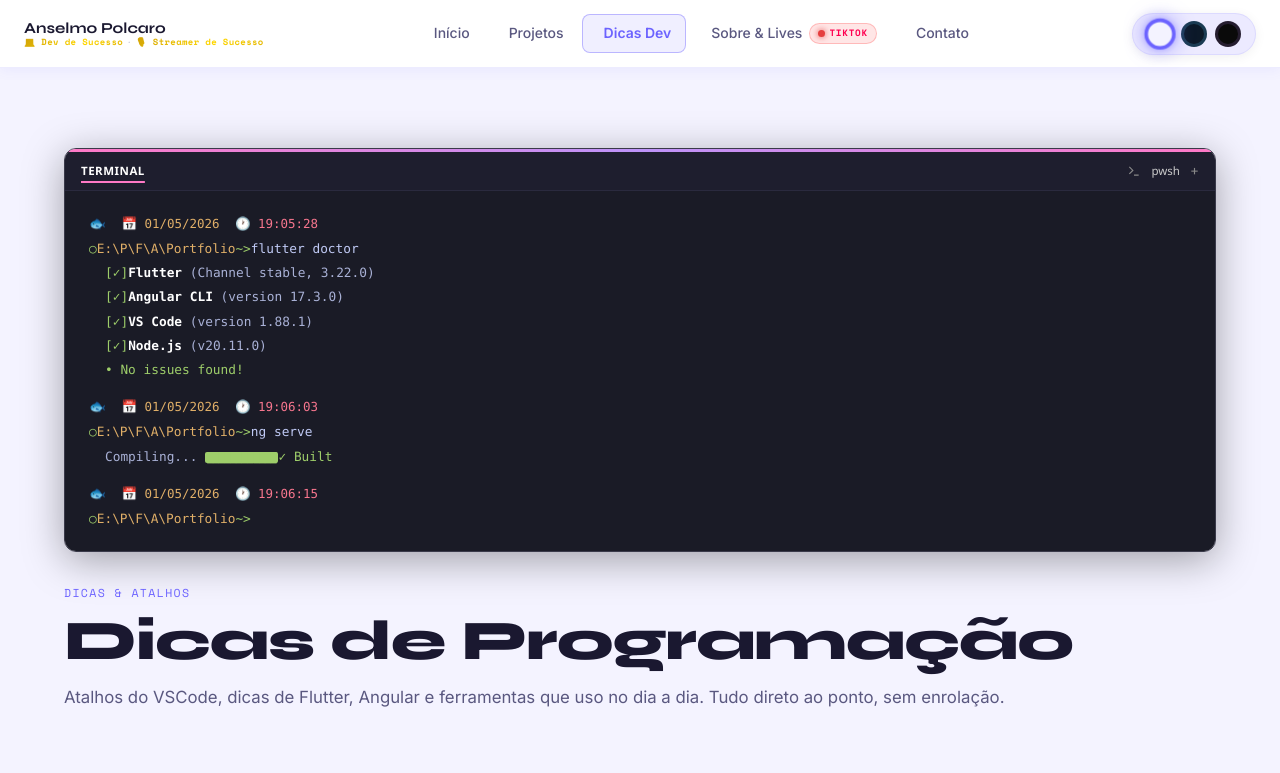
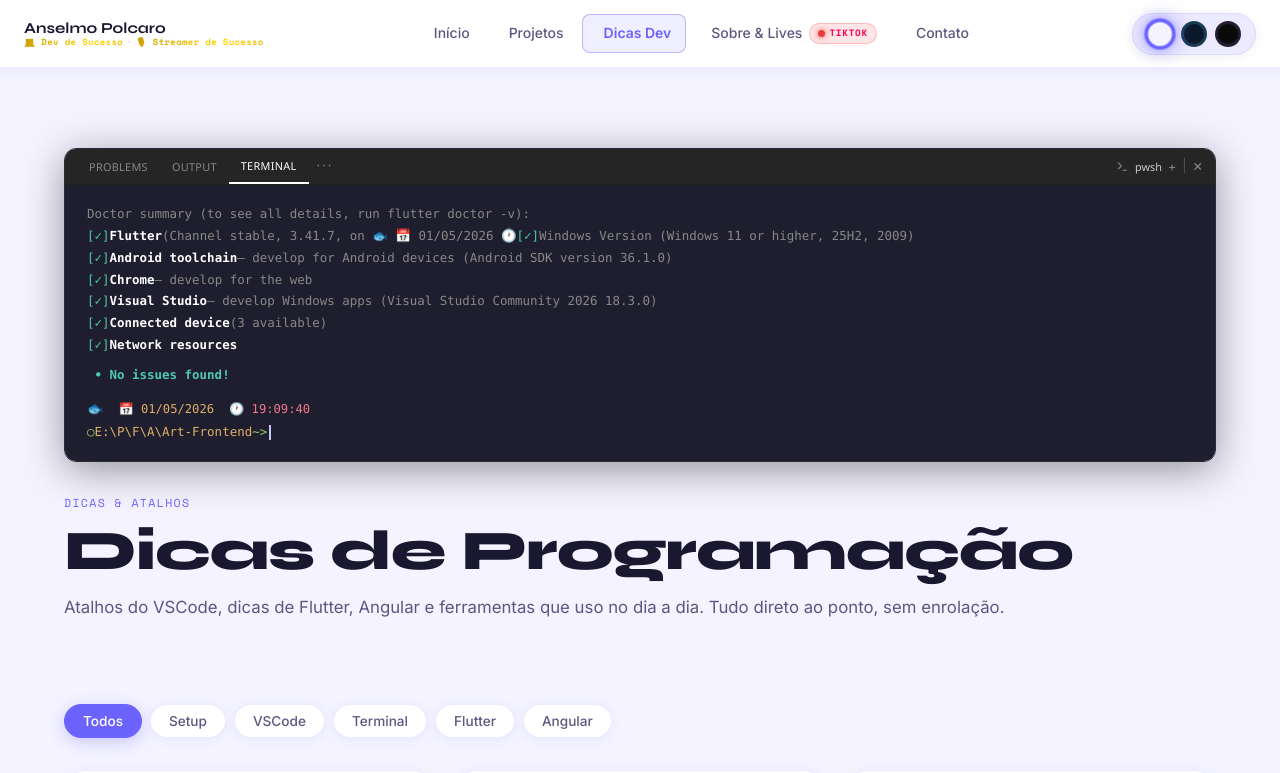
Before and after one commit to polcaronet/Portifolio, an Angular app: page /conteudo in a window 1280 px wide. Shown: the top 773 px of the page. Built offline with nearby package versions, Linux system fonts and the light colour scheme.

Commit message:
fix(conteudo): terminal banner fiel ao VS Code com flutter doctor real

```diff
--- a/src/app/pages/conteudo/conteudo.component.html
+++ b/src/app/pages/conteudo/conteudo.component.html
@@ -4,69 +4,64 @@
 
       <!-- Header - Terminal Banner -->
       <div class="terminal-banner">
-        <!-- Top accent bar -->
-        <div class="terminal-accent-bar"></div>
-        <!-- Title bar -->
+        <!-- Title bar (VS Code style) -->
         <div class="terminal-titlebar">
-          <div class="terminal-tabs">
-            <span class="terminal-tab-label">TERMINAL</span>
+          <div class="terminal-tabs-left">
+            <span class="terminal-tab-item">PROBLEMS</span>
+            <span class="terminal-tab-item">OUTPUT</span>
+            <span class="terminal-tab-item active">TERMINAL</span>
+            <span class="terminal-tab-dots">···</span>
           </div>
-          <div class="terminal-winbtns">
-            <span class="terminal-winbtn">
-              <svg width="14" height="14" viewBox="0 0 24 24" fill="none" stroke="currentColor" stroke-width="2">
+          <div class="terminal-tabs-right">
+            <span class="terminal-icon">
+              <svg width="13" height="13" viewBox="0 0 24 24" fill="none" stroke="currentColor" stroke-width="2">
                 <polyline points="4 17 10 11 4 5"></polyline>
                 <line x1="12" y1="19" x2="20" y2="19"></line>
               </svg>
             </span>
-            <span class="terminal-winbtn-text">pwsh</span>
-            <span class="terminal-winbtn">+</span>
+            <span class="terminal-icon-text">pwsh</span>
+            <span class="terminal-icon">+</span>
+            <span class="terminal-icon-sep">|</span>
+            <span class="terminal-icon">✕</span>
           </div>
         </div>
         <!-- Terminal body -->
         <div class="terminal-body">
-          <!-- Prompt block 1 -->
-          <div class="terminal-line t-info">
-            <span class="t-fish">🐟</span>&nbsp;&nbsp;<span class="t-date">📅 01/05/2026</span>&nbsp;&nbsp;<span
-              class="t-time">🕐 19:05:28</span>
+          <div class="terminal-line t-dim">Doctor summary (to see all details, run flutter doctor -v):</div>
+          <div class="terminal-line">
+            <span class="t-check">[✓]</span> <span class="t-bold">Flutter</span> <span class="t-dim">(Channel stable,
+              3.41.7, on 🐟 📅 01/05/2026 🕐</span><span class="t-check">[✓]</span> <span class="t-dim">Windows Version
+              (Windows 11 or higher, 25H2, 2009)</span>
           </div>
           <div class="terminal-line">
-            <span class="t-circle">○</span> <span class="t-path">E:\P\F\A\Portfolio</span> <span
-              class="t-arrow">~&gt;</span> <span class="t-cmd">flutter doctor</span>
+            <span class="t-check">[✓]</span> <span class="t-bold">Android toolchain</span> <span class="t-dim">– develop
+              for Android devices (Android SDK version 36.1.0)</span>
           </div>
-          <div class="terminal-line t-output">
-            <span class="t-check">[✓]</span> <span class="t-bold">Flutter</span> (Channel stable, 3.22.0)
+          <div class="terminal-line">
+            <span class="t-check">[✓]</span> <span class="t-bold">Chrome</span> <span class="t-dim">– develop for the
+              web</span>
           </div>
-          <div class="terminal-line t-output">
-            <span class="t-check">[✓]</span> <span class="t-bold">Angular CLI</span> (version 17.3.0)
+          <div class="terminal-line">
+            <span class="t-check">[✓]</span> <span class="t-bold">Visual Studio</span> <span class="t-dim">– develop
+              Windows apps (Visual Studio Community 2026 18.3.0)</span>
           </div>
-          <div class="terminal-line t-output">
-            <span class="t-check">[✓]</span> <span class="t-bold">VS Code</span> (version 1.88.1)
+          <div class="terminal-line">
+            <span class="t-check">[✓]</span> <span class="t-bold">Connected device</span> <span class="t-dim">(3
+              available)</span>
           </div>
-          <div class="terminal-line t-output">
-            <span class="t-check">[✓]</span> <span class="t-bold">Node.js</span> (v20.11.0)
+          <div class="terminal-line">
+            <span class="t-check">[✓]</span> <span class="t-bold">Network resources</span>
           </div>
-          <div class="terminal-line t-output t-success">
+          <div class="terminal-line t-success" style="margin-top: 8px;">
             • No issues found!
           </div>
-          <!-- Prompt block 2 -->
-          <div class="terminal-line t-info" style="margin-top: 12px;">
+          <!-- Fish prompt -->
+          <div class="terminal-line t-prompt-line" style="margin-top: 12px;">
             <span class="t-fish">🐟</span>&nbsp;&nbsp;<span class="t-date">📅 01/05/2026</span>&nbsp;&nbsp;<span
-              class="t-time">🕐 19:06:03</span>
+              class="t-time">🕐 19:09:40</span>
           </div>
           <div class="terminal-line">
-            <span class="t-circle">○</span> <span class="t-path">E:\P\F\A\Portfolio</span> <span
-              class="t-arrow">~&gt;</span> <span class="t-cmd">ng serve</span>
-          </div>
-          <div class="terminal-line t-output">
-            Compiling... <span class="t-progress">████████████</span> <span class="t-built">✓ Built</span>
-          </div>
-          <!-- Prompt block 3 (idle) -->
-          <div class="terminal-line t-info" style="margin-top: 12px;">
-            <span class="t-fish">🐟</span>&nbsp;&nbsp;<span class="t-date">📅 01/05/2026</span>&nbsp;&nbsp;<span
-              class="t-time">🕐 19:06:15</span>
-          </div>
-          <div class="terminal-line">
-            <span class="t-circle">○</span> <span class="t-path">E:\P\F\A\Portfolio</span> <span
+            <span class="t-circle">○</span> <span class="t-path">E:\P\F\A\Art-Frontend</span> <span
               class="t-arrow">~&gt;</span> <span class="t-cursor"></span>
           </div>
         </div>
--- a/src/app/pages/conteudo/conteudo.component.scss
+++ b/src/app/pages/conteudo/conteudo.component.scss
@@ -3,94 +3,129 @@
   border-radius: 12px;
   overflow: hidden;
   margin-bottom: 32px;
-  box-shadow: 0 8px 40px rgba(0, 0, 0, 0.35);
-  border: 1px solid #3a3a4a;
-}
-
-.terminal-accent-bar {
-  height: 3px;
-  background: linear-gradient(90deg, #ff79c6, #bd93f9, #ff79c6);
+  box-shadow: 0 8px 40px rgba(0, 0, 0, 0.4);
+  border: 1px solid #2a2a3a;
 }
 
 .terminal-titlebar {
   display: flex;
   align-items: center;
   justify-content: space-between;
-  background: #1e1e2e;
-  padding: 8px 16px;
-  border-bottom: 1px solid #2a2a3e;
+  background: #252526;
+  padding: 0 12px;
+  height: 36px;
+  border-bottom: 1px solid #1e1e1e;
 }
 
-.terminal-tabs {
+.terminal-tabs-left {
   display: flex;
   align-items: center;
+  gap: 0;
+  height: 100%;
 }
 
-.terminal-tab-label {
-  font-family: 'Segoe UI', sans-serif;
-  font-size: 0.72rem;
-  font-weight: 600;
-  color: #fff;
-  letter-spacing: 0.5px;
-  text-decoration: underline;
-  text-decoration-color: #ff79c6;
-  text-underline-offset: 6px;
-  text-decoration-thickness: 2px;
+.terminal-tab-item {
+  font-family: 'Segoe UI', system-ui, sans-serif;
+  font-size: 0.68rem;
+  color: #888;
+  padding: 0 12px;
+  height: 100%;
+  display: flex;
+  align-items: center;
+  letter-spacing: 0.3px;
+  cursor: default;
+
+  &.active {
+    color: #fff;
+    border-bottom: 2px solid #fff;
+  }
 }
 
-.terminal-winbtns {
+.terminal-tab-dots {
+  color: #888;
+  font-size: 0.8rem;
+  padding: 0 8px;
+  letter-spacing: 2px;
+  cursor: default;
+}
+
+.terminal-tabs-right {
   display: flex;
   align-items: center;
-  gap: 10px;
+  gap: 6px;
 }
 
-.terminal-winbtn {
+.terminal-icon {
   color: #888;
-  font-size: 0.85rem;
+  font-size: 0.78rem;
   cursor: default;
+  display: flex;
+  align-items: center;
 
   svg {
     display: block;
   }
 }
 
-.terminal-winbtn-text {
-  font-family: 'Segoe UI', sans-serif;
-  font-size: 0.72rem;
+.terminal-icon-text {
+  font-family: 'Segoe UI', system-ui, sans-serif;
+  font-size: 0.68rem;
   color: #ccc;
 }
 
+.terminal-icon-sep {
+  color: #555;
+  font-size: 0.8rem;
+}
+
 .terminal-body {
-  background: #1a1b26;
-  padding: 20px 24px;
+  background: #1e1e2e;
+  padding: 18px 22px;
   font-family: 'Cascadia Code', 'Fira Code', 'Consolas', monospace;
-  font-size: 0.8rem;
-  line-height: 1.9;
-  min-height: 220px;
+  font-size: 0.78rem;
+  line-height: 1.75;
+  min-height: 240px;
 }
 
 .terminal-line {
-  white-space: nowrap;
-  overflow: hidden;
-  text-overflow: ellipsis;
+  white-space: pre-wrap;
+  word-break: break-word;
 }
 
-.t-info {
+.t-dim {
+  color: #888;
+}
+
+.t-check {
+  color: #4ec9b0;
+}
+
+.t-bold {
+  color: #fff;
+  font-weight: 600;
+}
+
+.t-success {
+  color: #4ec9b0;
+  font-weight: 600;
+}
+
+.t-prompt-line {
   color: #888;
 }
 
 .t-fish {
-  font-size: 0.85rem;
+  font-size: 0.82rem;
 }
 
 .t-date {
   color: #e0af68;
-  font-size: 0.78rem;
+  font-size: 0.76rem;
 }
 
 .t-time {
   color: #f7768e;
-  font-size: 0.78rem;
+  font-size: 0.76rem;
 }
 
 .t-circle {
@@ -109,41 +144,10 @@
   color: #c0caf5;
 }
 
-.t-output {
-  color: #a9b1d6;
-  padding-left: 16px;
-}
-
-.t-check {
-  color: #9ece6a;
-}
-
-.t-bold {
-  color: #ffffff;
-  font-weight: 600;
-}
-
-.t-success {
-  color: #9ece6a;
-  font-weight: 500;
-}
-
-.t-progress {
-  color: #9ece6a;
-  background: #9ece6a;
-  border-radius: 2px;
-  padding: 0 2px;
-  font-size: 0.6rem;
-}
-
-.t-built {
-  color: #9ece6a;
-}
-
 .t-cursor {
   display: inline-block;
-  width: 8px;
-  height: 16px;
+  width: 2px;
+  height: 15px;
   background: #c0caf5;
   vertical-align: middle;
   margin-left: 2px;
@@ -339,9 +343,9 @@
   }
 
   .terminal-body {
-    font-size: 0.7rem;
-    padding: 16px 18px;
-    min-height: 160px;
+    font-size: 0.68rem;
+    padding: 14px 16px;
+    min-height: 180px;
   }
 
   .ig-cta {
@@ -479,14 +483,15 @@
   }
 
   .terminal-body {
-    font-size: 0.6rem;
+    font-size: 0.58rem;
     padding: 12px 14px;
     min-height: 140px;
     overflow-x: auto;
   }
 
-  .terminal-tab-label {
-    font-size: 0.65rem;
+  .terminal-tab-item {
+    font-size: 0.58rem;
+    padding: 0 6px;
   }
 
   .posts-grid {
```
